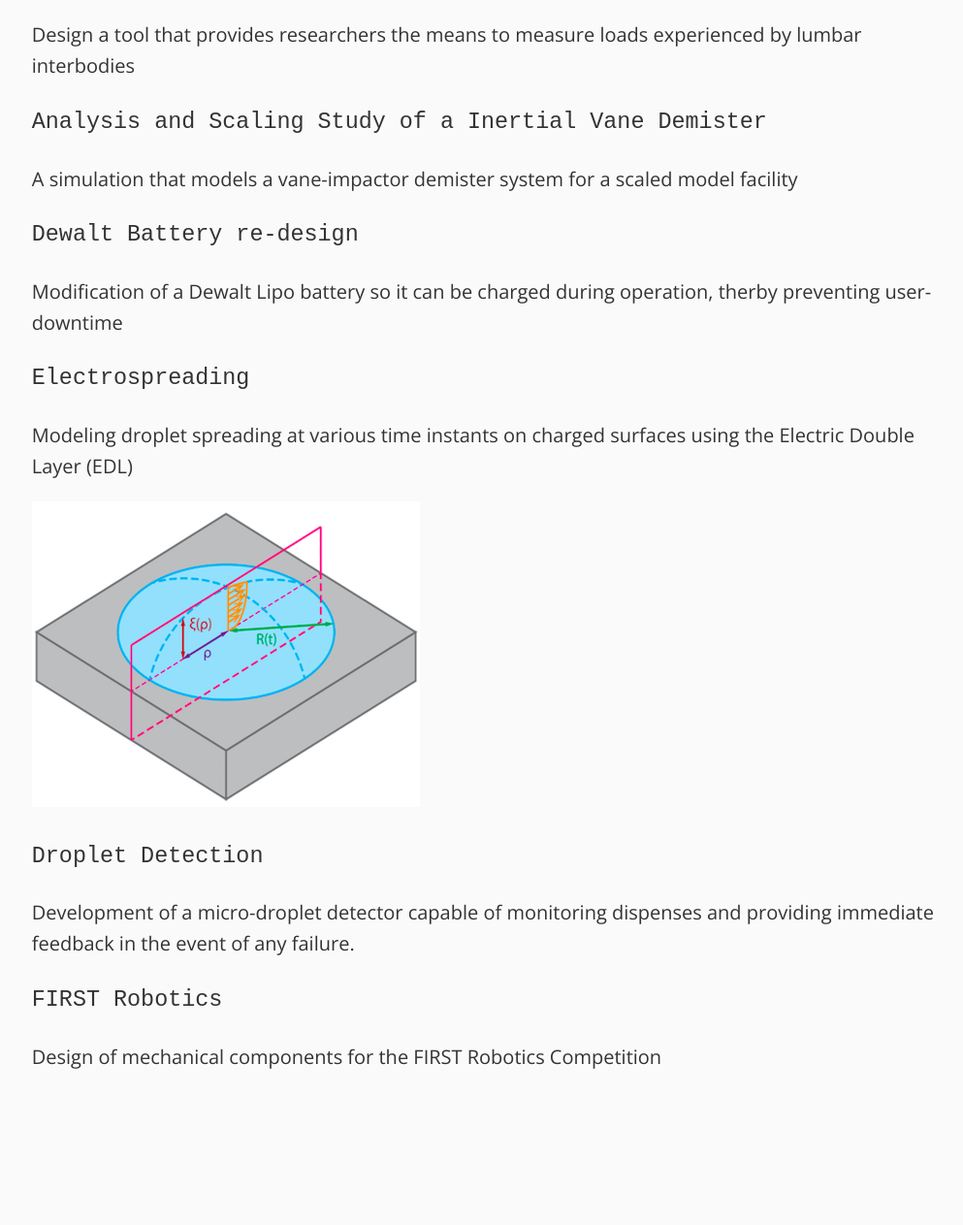
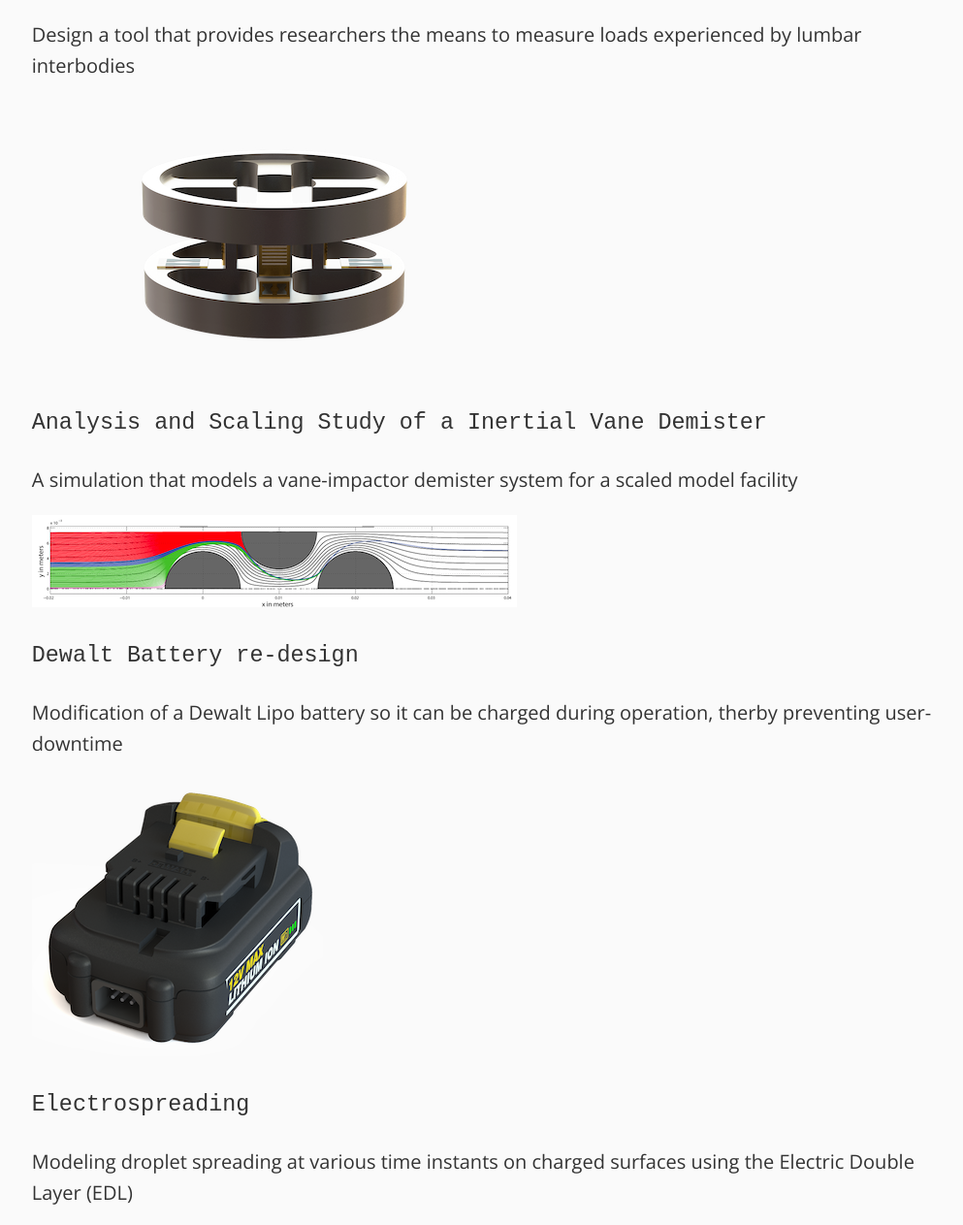
Before and after one commit to vineetpadia/vineetpadia.github.io, a plain HTML site: page portfolio.html in a window 1280 px wide. Shown: the part 696-1959 px from the top of the page at 97% size, without its empty margins (140-1133 px from the left). Before the commit the page ends 1866 px from the top, so only its background shows below. Drawn offline with nearby package versions, Linux system fonts and the light colour scheme; a web font is replaced by a local one.

Commit message:
Update portfolio.html

```diff
--- a/portfolio.html
+++ b/portfolio.html
@@ -20,10 +20,13 @@
             <p>Design a new mezo-scale fluidic diode with Objet MJM</p>
         <h3>Lumbar Interbody Multi-Axis Loadcell</h3>
             <p>Design a tool that provides researchers the means to measure loads experienced by lumbar interbodies</p>
+            <img src="img/interbody.png">
         <h3>Analysis and Scaling Study of a Inertial Vane Demister</h3>
             <p>A simulation that models a vane-impactor demister system for a scaled model facility</p>
+            <img src="img/demister.png">
         <h3>Dewalt Battery re-design</h3>
             <p>Modification of a Dewalt Lipo battery so it can be charged during operation, therby preventing user-downtime</p>
+            <img src="img/iso_pack.png">
         <h3>Electrospreading</h3>
             <p>Modeling droplet spreading at various time instants on charged surfaces using the Electric Double Layer (EDL)</p>
             <img src="img/drop.png">
```
